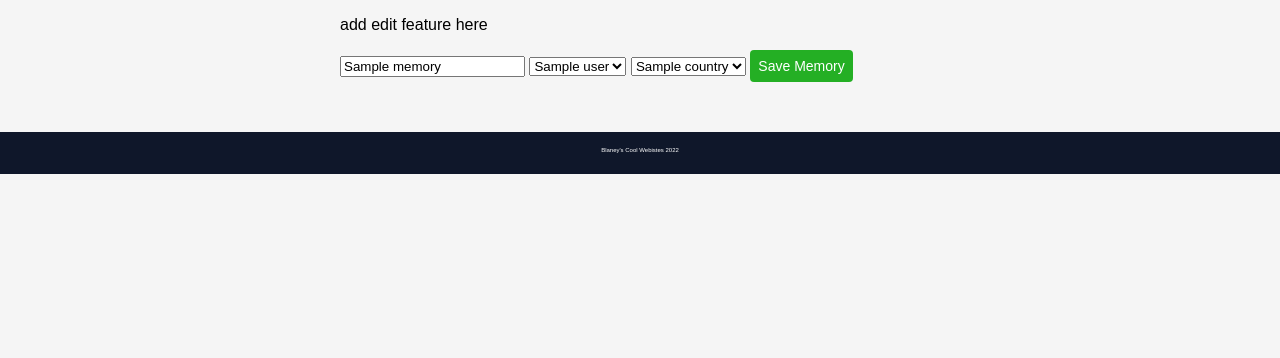
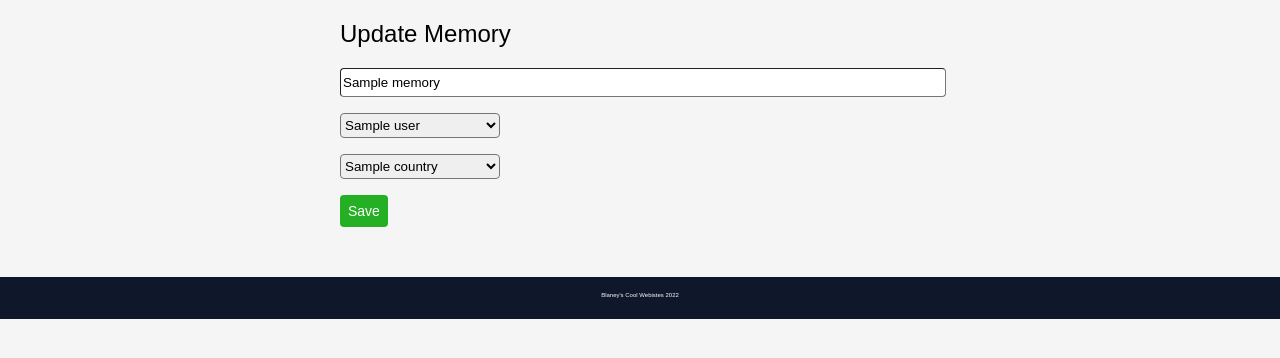
Before and after one commit to JBlaney93/TravelTracker, a Flask app: page /memories/edit/1 in a window 1280 px wide. Shown: the part 157-515 px from the top of the page. Run offline with Flask 2, Linux system fonts and the light colour scheme; a database or web service that is not in the repository returns one stand-in record (values such as "Sample title"); some libraries are stand-ins or nearby versions.

Commit message:
styling updated again. think finalized

```diff
--- a/static/css/main.css
+++ b/static/css/main.css
@@ -72,6 +72,23 @@ body {
     cursor: pointer;
     font-size: 0.875rem;
 }
+
+.input-box-large {
+    width: 100%;
+    height: 1.5625rem;
+    margin-bottom: 1rem;
+    border-width: 0.0625rem;
+    border-radius: 0.25rem;
+}
+
+.select-box {
+    width: 10rem;
+    height: 1.5625rem;
+    margin-bottom: 1rem;
+    border-width: 0.0625rem;
+    border-radius: 0.25rem;
+}
+
 
 /* header */
 
@@ -352,11 +369,13 @@ body {
 }
 
 .memories__item-name{
+    text-decoration: none;
+    font-weight: lighter;
     font-size: 12px;
     text-transform: uppercase;
     color: rgb(196, 195, 195);
     padding: 0;
-    margin: 4px 0 0 0;
+
 }
 
 .memories__item-buttons {
--- a/templates/memories/edit.html
+++ b/templates/memories/edit.html
@@ -1,25 +1,27 @@
 {% extends 'base.html' %}
 
 {% block content %}
-    <p>add edit feature here</p>
+
+    <h2 class="new-country__header">Update Memory</h2>
 
     <form action="/memories/{{ memory.id }}" method="post">
 
-        <input type="text" name="memory" id="memory" value="{{ memory.memory }}"></textarea>
+        <input type="text" name="memory" id="memory" value="{{ memory.memory }}" class="input-box-large"></textarea><br>
 
-        <select name="user_id" id="user">
+        <select name="user_id" id="user" class="select-box">
             {% for user in users %}
             <option value="{{ user.id }}">{{ user.name }}</option>
             {% endfor %}
-        </select>
+        </select><br>
 
-        <select name="country_id" id="country">
+        <select name="country_id" id="country" class="select-box">
             {% for country in countries %}
             <option value="{{ country.id }}">{{ country.name }}</option>
             {% endfor %}
-        </select>
+        </select><br>
 
-        <input type="submit" value="Save Memory" class="add_button">
+
+        <input type="submit" value="Save" class="add_button">
 
     </form>
 {% endblock %}
--- a/templates/memories/index.html
+++ b/templates/memories/index.html
@@ -12,7 +12,7 @@
 
                 <p class="memories__item-country">{{ memory.country.name }}</p>
 
-                <p class="memories__item-name">{{ memory.user.name }}</p>
+                <a href="/users/{{ memory.user.id }}" class="memories__item-name">{{ memory.user.name }}</a>
 
                 <p>{{ memory.memory }}</p>
 
--- a/templates/memories/new_memory.html
+++ b/templates/memories/new_memory.html
@@ -6,14 +6,14 @@
     <form action="/memories" method="post">
 
         <label for="user">Select Saved User</label>
-            <select name="user_id" id="user">
+            <select name="user_id" id="user" class="select-box">
                 {% for user in users %}
                     <option value="{{ user.id }}">{{ user.name }}</option>
                 {% endfor %}
             </select><br>
 
         <label for="country">Select Saved Country</label>
-            <select name="country_id" id="country">
+            <select name="country_id" id="country" class="select-box">
                 {% for country in countries %}
                     <option value="{{ country.id }}">{{ country.name }}</option>
                 {% endfor %}
@@ -23,7 +23,7 @@
         <!-- <label for="memory">Memory</label> -->
         <textarea type="text" name="memory" id="memory" rows="10" cols="60" placeholder="Memory..."></textarea><br>
 
-        <input type="submit" value="Save Memory" class="add_button">
+        <input type="submit" value="Save" class="add_button">
 
     </form>
 {% endblock %}
```
